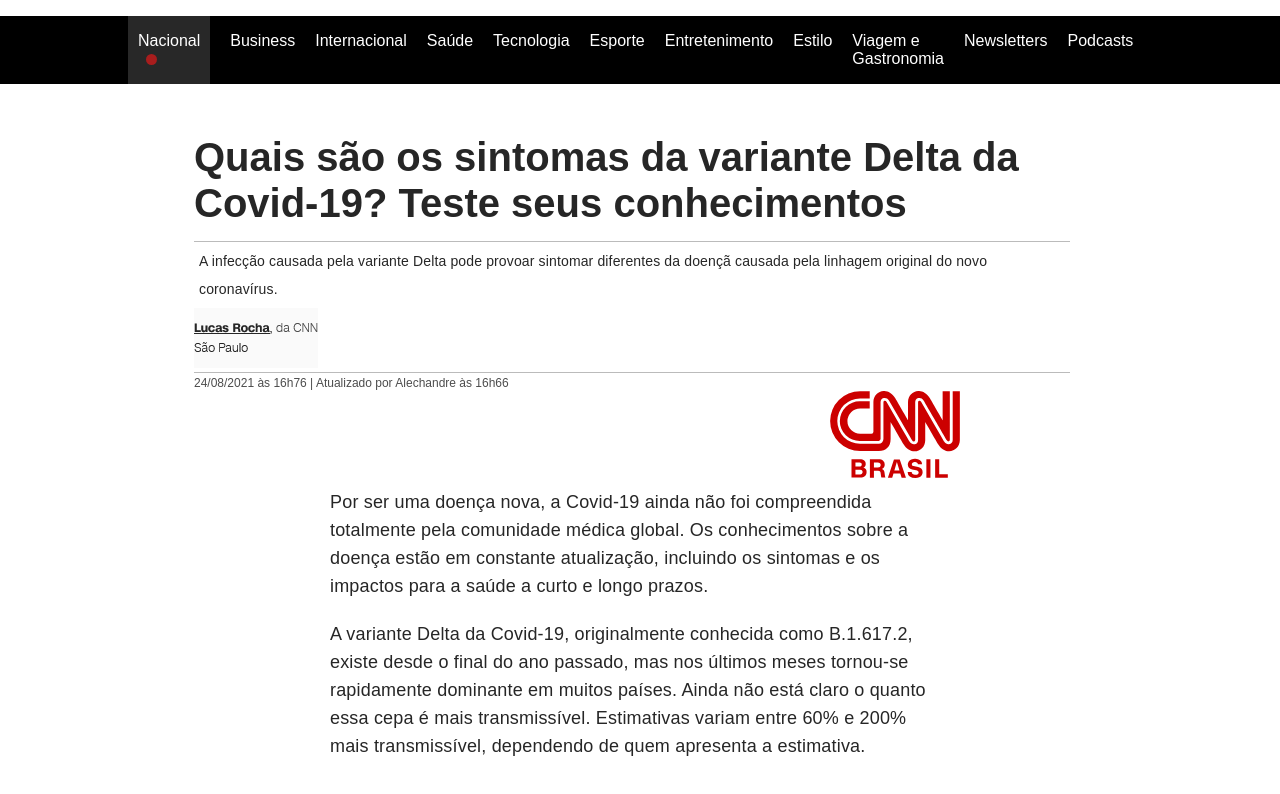
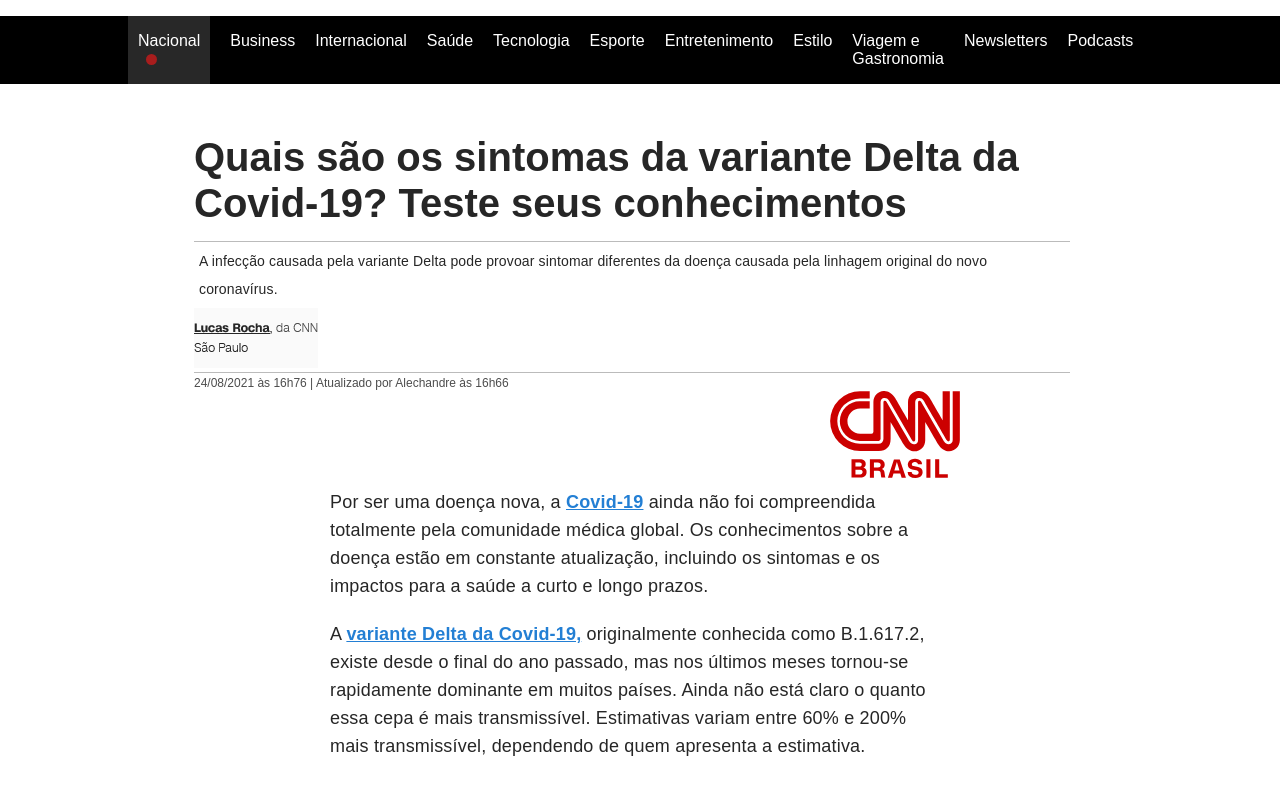
Before and after one commit to marcosvferreira/cp-react, a React (Create React App) app in the folder cp-react/: page / in a window 1280 px wide. Shown: the top 794 px of the page. Built offline with nearby package versions, Linux system fonts and the light colour scheme.

Commit message:
finalizando os detalhes

```diff
--- a/cp-react/src/App.css
+++ b/cp-react/src/App.css
@@ -12,13 +12,13 @@ html {
     --light-grey: #4D4D4D;
     --bright-grey: #bbbbbb;
     --brown: #282828;
+    --red: #a81d1d;
+    --blue: #237fd4;
 }
 
 body {
     font-family: Arial, Helvetica, sans-serif;
 }
-
-/* ELEMENTOS DE FORA DOS COMPONENTES */
 
 #higher-share {
     border-top: .03em solid;
@@ -41,7 +41,7 @@ body {
 }
 #national-button::after {
     content: "";
-    background: #a81d1d;
+    background: var(--red);
     width: 11px;
     height: 11px;
     display: inline-block;
@@ -49,111 +49,3 @@ body {
     vertical-align: middle;
     margin-left: 8px;
 }
-
-
-
-
-
-
-/* AQUI COMEÇA O HEADER */
-
-/* .bold {
-    font-weight: bold;
-}
-
-.header-group {
-    max-width: 1920px;
-    /* height: 64px; */
-    /* background-color: var(--white);
-} */
-
-/* .header-main {
-    margin: 0 auto; */
-    /* max-width: 1920px; */
-    /* height: 48px; */
-    /* margin-top: 16px;
-    display: flex; */
-    /* align-items: center; */
-    /* justify-content: center;  */
-    /* background-color: var(--black);
-} */
-/*
-.content-menu {
-    width: 80vw;
-    margin: 0 auto;
-    color: var(--white);
-} */
-
-/* .menu {
-    display: flex;
-    align-items: center;
-    list-style-type: none;
-}
-li {
-    padding: 0px 12px;
-}
-
-
-/* AQUI COMEÇA O CONTENT  */
-/* #row {
-    display: flex;
-    justify-content: center;
-    width: 1264px;
-} */
-
-/* .site-content {
-    /* display: flex; */
-    /* justify-content: center; */
-/* }
-.post-header {
-    margin-top: 50px;
-    width: 876px;
-}
-.post-title {
-    color: var(--grey);
-    font-size: 40px;
-    font-weight: 700;
-    line-height: 46px;
-    margin-bottom: 15px;
-}
-
-.post-exerpt {
-    color: var(--grey);
-    padding: 5px;
-    font-size: 14px;
-    font-weight: 400;
-    letter-spacing: .01em;
-    line-height: 28px;
-    border-top: .03em solid;
-    border-color: rgb(187, 187, 187);
-} */
-
-
-/* COMEÇA O POSTS  */
-/*
-.post-content {
-    width: 50vw;
-    margin: 0 auto;
-}
-.riddle {
-    width: 640px;
-}
-
-.custom-logo {
-    width: 130px;
-    height: 87px;
-    float: right;
-    margin: 0;
-    position: static;
-    display: block;
-}
-
-.p-riddle {
-    color: var(--grey);
-    font-size: 18px;
-    font-weight: 300;
-    letter-spacing: .01em;
-    line-height: 28px;
-    display: inline-block;
-    margin: 10px 10px;
-} */
--- a/cp-react/src/App.js
+++ b/cp-react/src/App.js
@@ -9,7 +9,6 @@ export default function App() {
 
     const listaMenu = ["Business","Internacional","Saúde","Tecnologia","Esporte",
     "Entretenimento","Estilo","Viagem e Gastronomia","Newsletters","Podcasts"]
-
 
     return (
         <div class="container">
@@ -25,4 +24,4 @@ export default function App() {
 //Feito por:
 //João Batista Souza (rm88298) e Marcos Vinicius Ferreira (rm86904)
 //
-//"Sozinho a gente vai mais rápido, mas juntos a gente vai mais longe"
+//"Sozinho a gente vai mais rápido, mas juntos a gente vai mais longe!"
--- a/cp-react/src/Componentes/Content/Content.css
+++ b/cp-react/src/Componentes/Content/Content.css
@@ -4,10 +4,6 @@
     width: 1264px;
 }
 
-.site-content {
-    /* display: flex; */
-    /* justify-content: center; */
-}
 .post-header {
     margin-top: 50px;
     width: 876px;
--- a/cp-react/src/Componentes/Content/Content.js
+++ b/cp-react/src/Componentes/Content/Content.js
@@ -12,7 +12,7 @@ export default function Content() {
                     <header class="post-header">
                         <h1 class="post-title">Quais são os sintomas da variante Delta da Covid-19? Teste seus conhecimentos</h1>
                         <div>
-                            <p class="post-exerpt">A infecção causada pela variante Delta pode provoar sintomar diferentes da doençã causada pela linhagem original do novo coronavírus.</p>
+                            <p class="post-exerpt">A infecção causada pela variante Delta pode provoar sintomar diferentes da doença causada pela linhagem original do novo coronavírus.</p>
                         </div>
                         <div>
                             <section class="author-content">
--- a/cp-react/src/Componentes/Header/Header.css
+++ b/cp-react/src/Componentes/Header/Header.css
@@ -4,18 +4,13 @@
 
 .header-group {
     max-width: 1920px;
-    /* height: 64px; */
     background-color: var(--white);
 }
 
 .header-main {
     margin: 0 auto;
-    /* max-width: 1920px; */
-    /* height: 48px; */
     margin-top: 16px;
     display: flex;
-    /* align-items: center; */
-    /* justify-content: center;  */
     background-color: var(--black);
 }
 
--- a/cp-react/src/Componentes/Post/Post.css
+++ b/cp-react/src/Componentes/Post/Post.css
@@ -24,3 +24,9 @@
     display: inline-block;
     margin: 10px 10px;
 }
+.link{
+    display: inline;
+    text-decoration: underline;
+    font-weight: bold;
+    color: var(--blue);
+}
--- a/cp-react/src/Componentes/Post/Post.js
+++ b/cp-react/src/Componentes/Post/Post.js
@@ -11,9 +11,9 @@ export default function Post() {
             </div>
             <div>
                 <p class="p-riddle">
-                    Por ser uma doença nova, a Covid-19 ainda não foi compreendida totalmente pela comunidade médica global. Os conhecimentos sobre a doença estão em constante atualização, incluindo os sintomas e os impactos para a saúde a curto e longo prazos.
+                    Por ser uma doença nova, a <p class="link">Covid-19</p> ainda não foi compreendida totalmente pela comunidade médica global. Os conhecimentos sobre a doença estão em constante atualização, incluindo os sintomas e os impactos para a saúde a curto e longo prazos.
                 </p>
-                <p class="p-riddle">A variante Delta da Covid-19, originalmente conhecida como B.1.617.2, existe desde o final do ano passado, mas nos últimos meses tornou-se rapidamente dominante em muitos países. Ainda não está claro o quanto essa cepa é mais transmissível. Estimativas variam entre 60% e 200% mais transmissível, dependendo de quem apresenta a estimativa.
+                <p class="p-riddle">A <p class="link">variante Delta da Covid-19,</p> originalmente conhecida como B.1.617.2, existe desde o final do ano passado, mas nos últimos meses tornou-se rapidamente dominante em muitos países. Ainda não está claro o quanto essa cepa é mais transmissível. Estimativas variam entre 60% e 200% mais transmissível, dependendo de quem apresenta a estimativa.
                 </p>
             </div>
         </div>
--- a/cp-react/src/index.js
+++ b/cp-react/src/index.js
@@ -1,8 +1,6 @@
 import React from 'react'
 import ReactDOM from 'react-dom'
 import App from './App'
-
-
 
 ReactDOM.render(
     <App/>,
```
Also changed, not shown: cp-react/src/Componentes/Header/Menu.js (deleted, +0 -16 lines).
